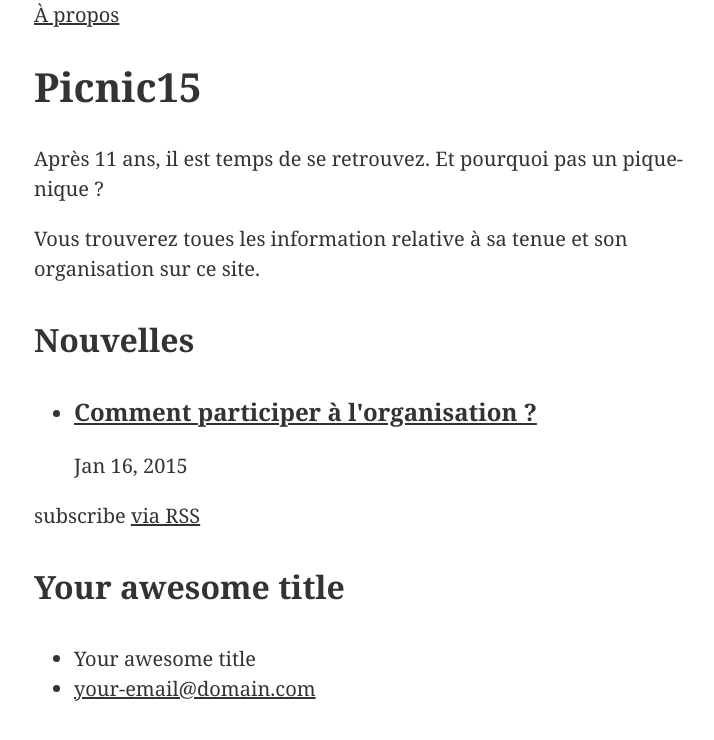
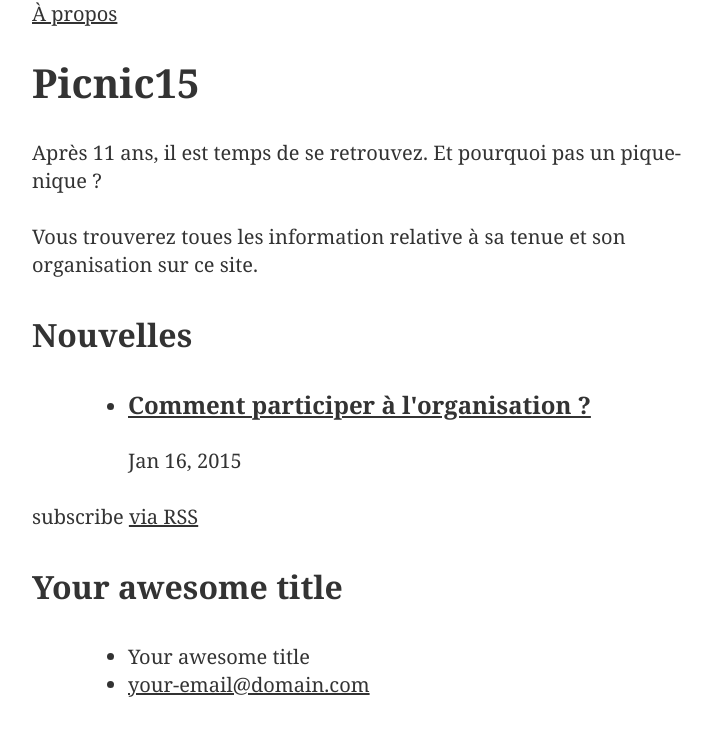
Before and after one commit to comem29/picnic15, a Jekyll site: the page built from index.html, in a window 1280 px wide. Shown: the top 740 px of the page, without its empty margins (261-975 px from the left). Built offline with Jekyll 4.4.1, drawn with Linux system fonts in a browser that asks for light colours.

Commit message:
add vertical rhythme

```diff
--- a/_sass/picnic.scss
+++ b/_sass/picnic.scss
@@ -15,6 +15,7 @@
 \*------------------------------------*/
 @import "../bower_components/inuit-normalize/generic.normalize";
 @import "../bower_components/inuit-box-sizing/generic.box-sizing";
+@import "../bower_components/inuit-shared/generic.shared";
 
 /*------------------------------------*\
     #BASE
--- a/bower.json
+++ b/bower.json
@@ -23,6 +23,7 @@
     "inuit-normalize": "~3.0.1",
     "inuit-box-sizing": "~0.2.0",
     "inuit-page": "~0.2.1",
-    "inuit-headings": "~0.2.2"
+    "inuit-headings": "~0.2.2",
+    "inuit-shared": "~0.1.3"
   }
 }
--- a/css/picnic.css
+++ b/css/picnic.css
@@ -389,6 +389,31 @@ html {
   box-sizing: inherit; }
 
 /*------------------------------------*\
+    #SHARED
+\*------------------------------------*/
+/**
+ * Where `margin-bottom` is concerned,this value will be the same as the
+ * base line-height. This allows us to keep a consistent vertical rhythm.
+ * As per: csswizardry.com/2012/06/single-direction-margin-declarations
+ */
+h1, h2, h3, h4, h5, h6,
+ul, ol, dl,
+blockquote, p, address,
+table,
+fieldset, figure,
+pre {
+  margin-bottom: 28px;
+  margin-bottom: 1.4rem; }
+
+/**
+ * Where `margin-left` is concerned we want to try and indent certain elements
+ * by a consistent amount. Define that amount once,here.
+ */
+ul, ol, dd {
+  margin-left: 56px;
+  margin-left: 2.8rem; }
+
+/*------------------------------------*\
     #BASE
 \*------------------------------------*/
 html {
@@ -414,7 +439,7 @@ html {
 html {
   font-size: 1.25em;
   /* [1] */
-  line-height: 1.5;
+  line-height: 1.4;
   /* [1] */
   background-color: #fff;
   color: #333;
@@ -456,37 +481,37 @@ h1,
 .alpha {
   font-size: 40px;
   font-size: 2rem;
-  line-height: 1.5; }
+  line-height: 1.4; }
 
 h2,
 .beta {
   font-size: 32px;
   font-size: 1.6rem;
-  line-height: 1.875; }
+  line-height: 1.75; }
 
 h3,
 .gamma {
   font-size: 24px;
   font-size: 1.2rem;
-  line-height: 1.25; }
+  line-height: 1.1666666667; }
 
 h4,
 .delta {
   font-size: 20px;
   font-size: 1rem;
-  line-height: 1.5; }
+  line-height: 1.4; }
 
 h5,
 .epsilon {
   font-size: 16px;
   font-size: 0.8rem;
-  line-height: 1.875; }
+  line-height: 1.75; }
 
 h6,
 .zeta {
   font-size: 14px;
   font-size: 0.7rem;
-  line-height: 2.1428571429; }
+  line-height: 2; }
 
 a {
   color: #333; }
@@ -504,7 +529,7 @@ a {
 \*------------------------------------*/
 .container {
   max-width: 750px;
-  padding: 0 30px;
+  padding: 0 28px;
   margin: 0 auto; }
 
 /*------------------------------------*\
```
Also changed, not shown: 1 other file.
